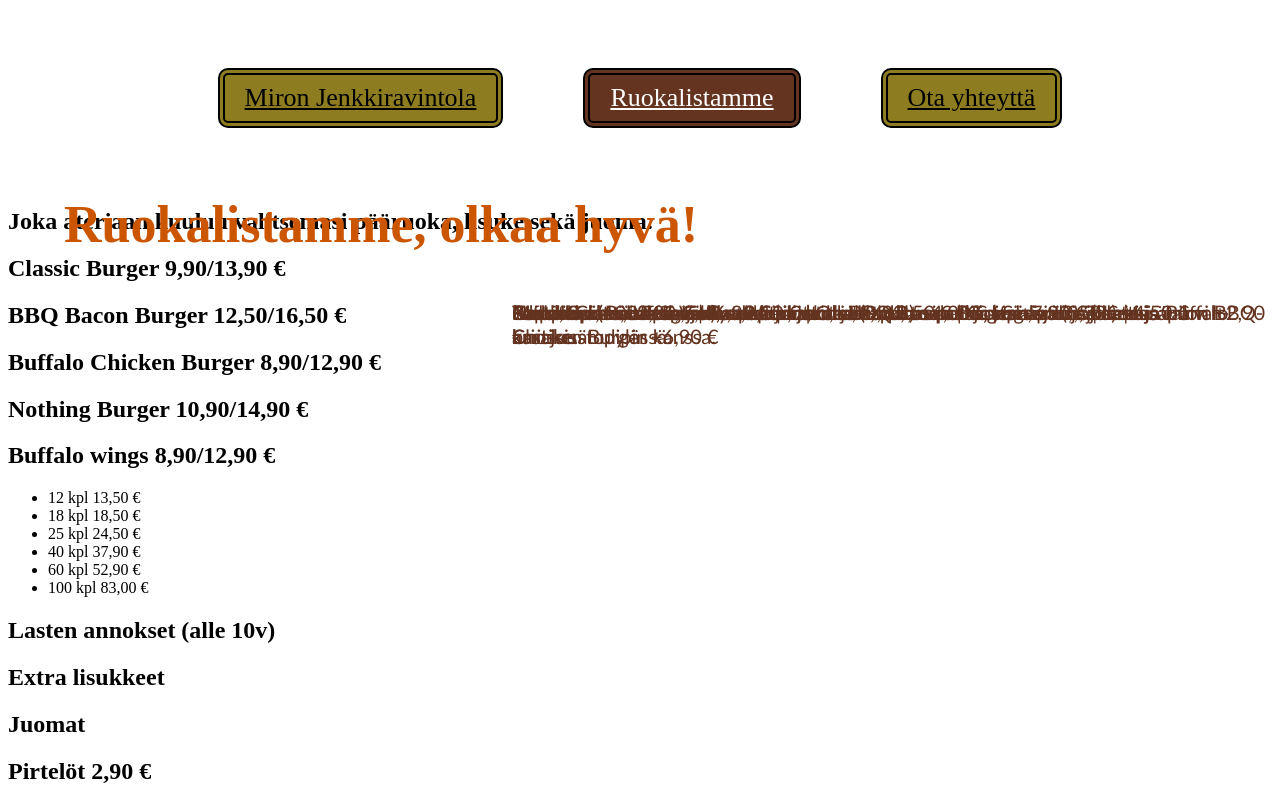
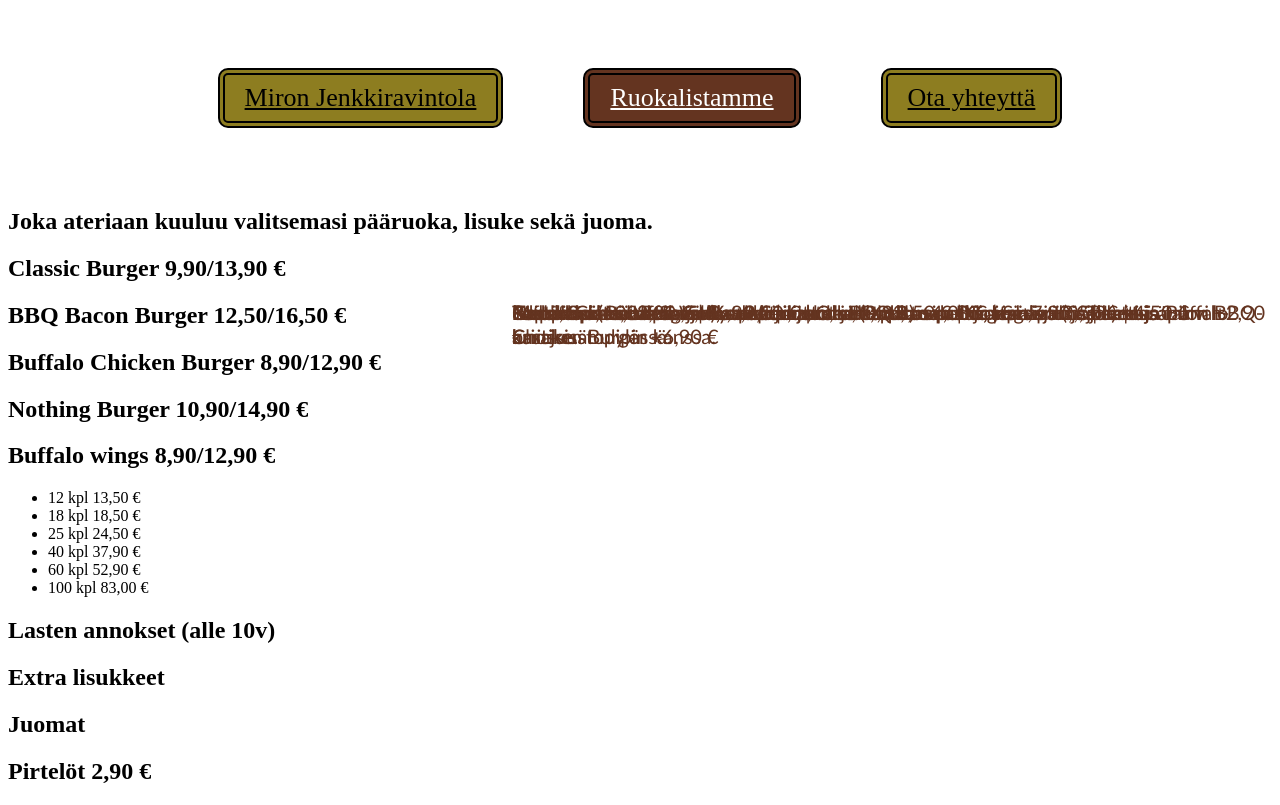
Before and after one commit to OskariMerilainen/OskariMerilainen.github.io, a plain HTML site: page ruokalista.html in a window 1280 px wide. Drawn offline with Linux system fonts and the light colour scheme.

Commit message:
ruokalistamme ole hyva poistettu

```diff
--- a/ruokalista.html
+++ b/ruokalista.html
@@ -16,7 +16,7 @@
 
         </nav>
 
-    <h1 id="paaotsikko">Ruokalistamme, olkaa hyvä!</h1>
+    <h1 id="paaotsikko"></h1>
     <h2>Joka ateriaan kuuluu valitsemasi pääruoka, lisuke sekä juoma.</h2>
     <section class="menu">
         <div class="menu-item">
```
